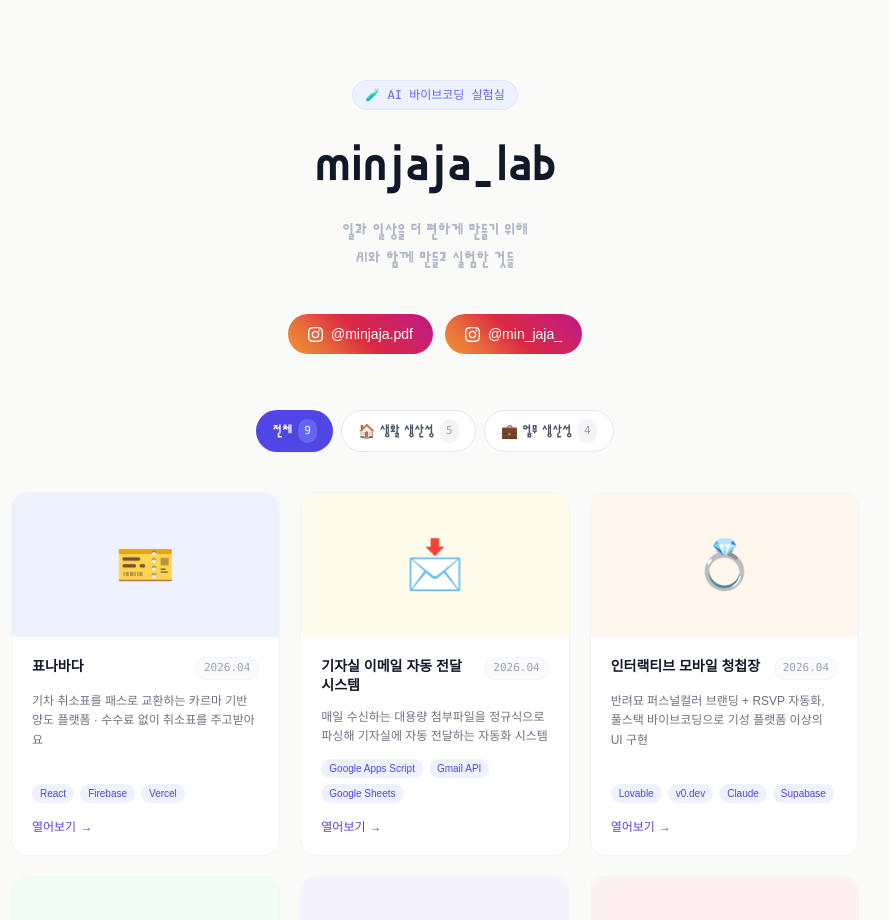
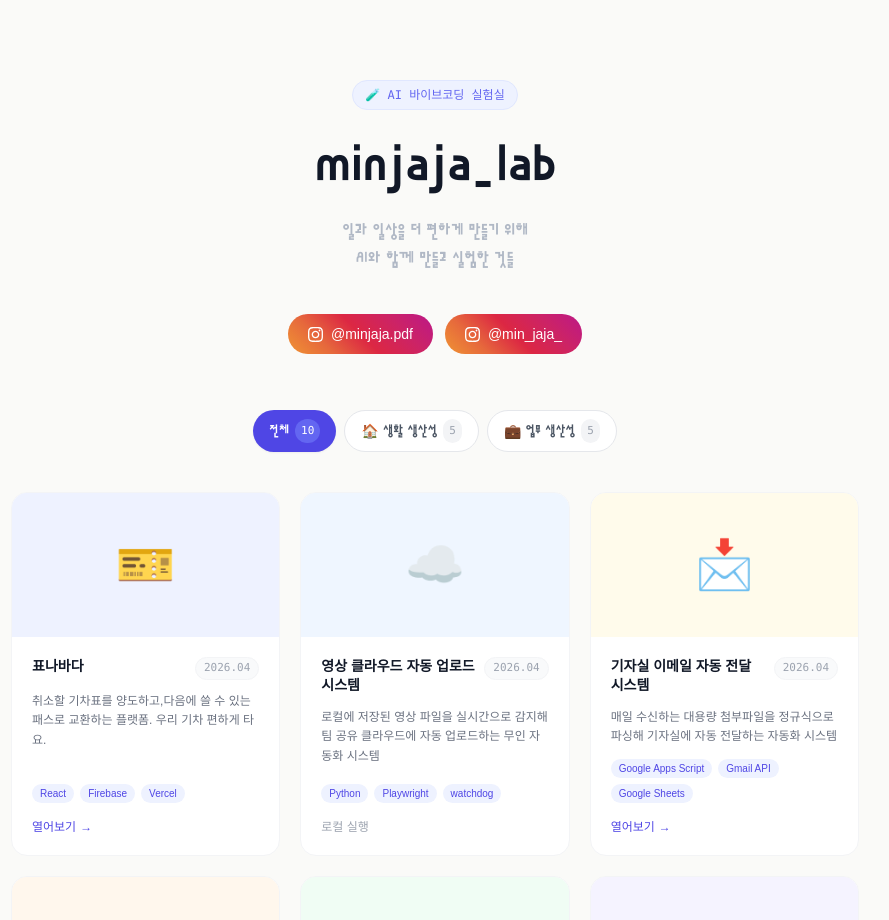
Before and after one commit to minjaja905/minjaja-lab-, a React (Vite) app: page / in a window 1280 px wide. Shown: the top 920 px of the page, without its empty margins (205-1094 px from the left). Built offline with nearby package versions, Linux system fonts and the light colour scheme; a web font is replaced by a local one.

Commit message:
add: 영상 클라우드 자동 업로드 시스템 포트폴리오 추가

```diff
--- a/src/App.jsx
+++ b/src/App.jsx
@@ -7,10 +7,21 @@ const apps = [
     title: '표나바다',
     year: '2026.04',
     category: 'life',
-    description: '기차 취소표를 패스로 교환하는 카르마 기반 양도 플랫폼 · 수수료 없이 취소표를 주고받아요',
+    description: '취소할 기차표를 양도하고,다음에 쓸 수 있는 패스로 교환하는 플랫폼. 우리 기차 편하게 타요.',
     tags: ['React', 'Firebase', 'Vercel'],
     color: '#EEF2FF',
     url: 'https://pyo-nabada.vercel.app/',
+  },
+  {
+    id: 10,
+    emoji: '☁️',
+    title: '영상 클라우드 자동 업로드 시스템',
+    year: '2026.04',
+    category: 'work',
+    description: '로컬에 저장된 영상 파일을 실시간으로 감지해 팀 공유 클라우드에 자동 업로드하는 무인 자동화 시스템',
+    tags: ['Python', 'Playwright', 'watchdog'],
+    color: '#EFF6FF',
+    url: null,
   },
   {
     id: 5,
@@ -166,6 +177,7 @@ function AppCard({ app }) {
         </div>
 
         {/* link */}
+        {app.url ? (
           <a
             href={app.url}
             target="_blank"
@@ -181,6 +193,11 @@ function AppCard({ app }) {
               →
             </span>
           </a>
+        ) : (
+          <span className="inline-flex items-center gap-1 text-xs font-medium text-gray-400 mt-1">
+            로컬 실행
+          </span>
+        )}
       </div>
     </div>
   )
```
Lines whose indentation alone changed are shown as unchanged.
